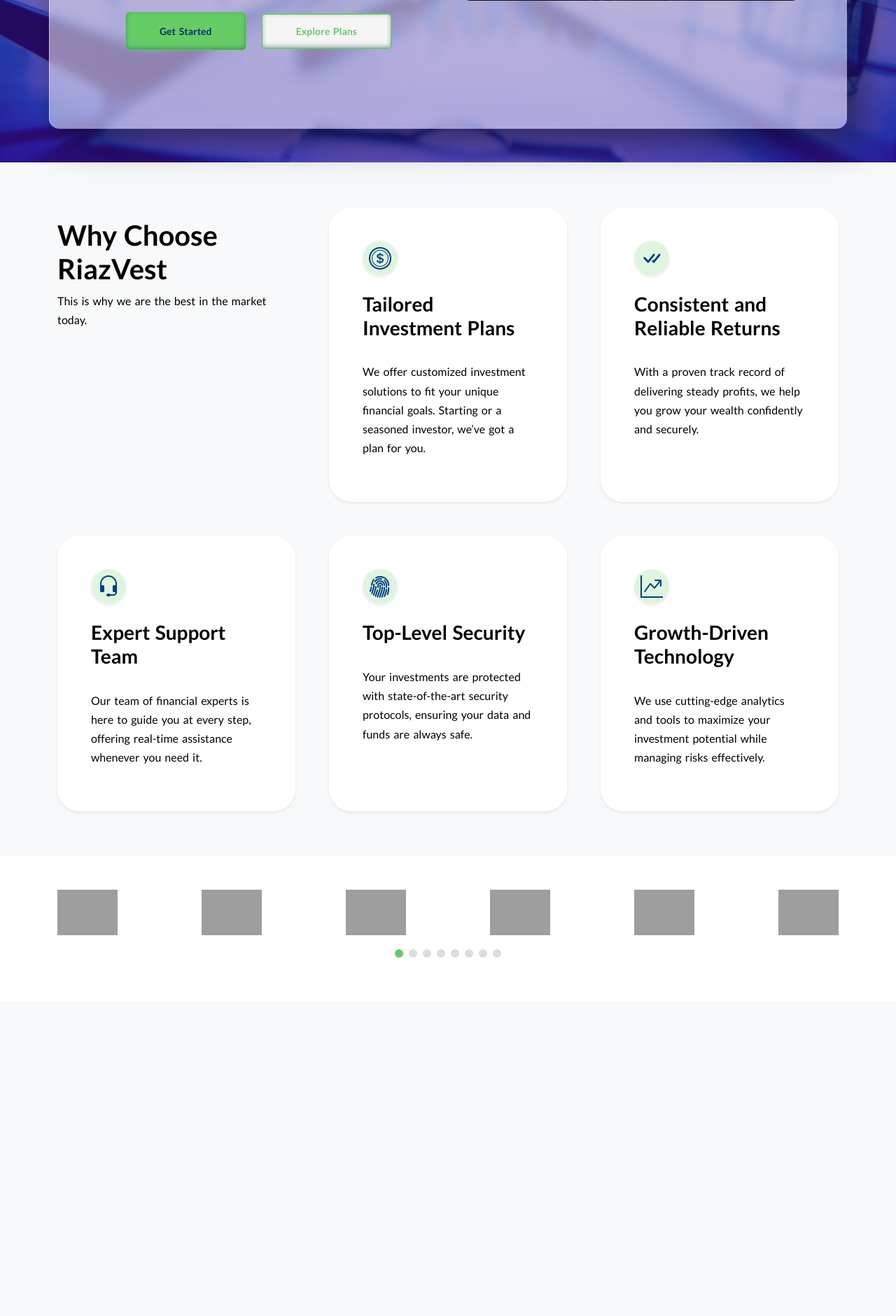
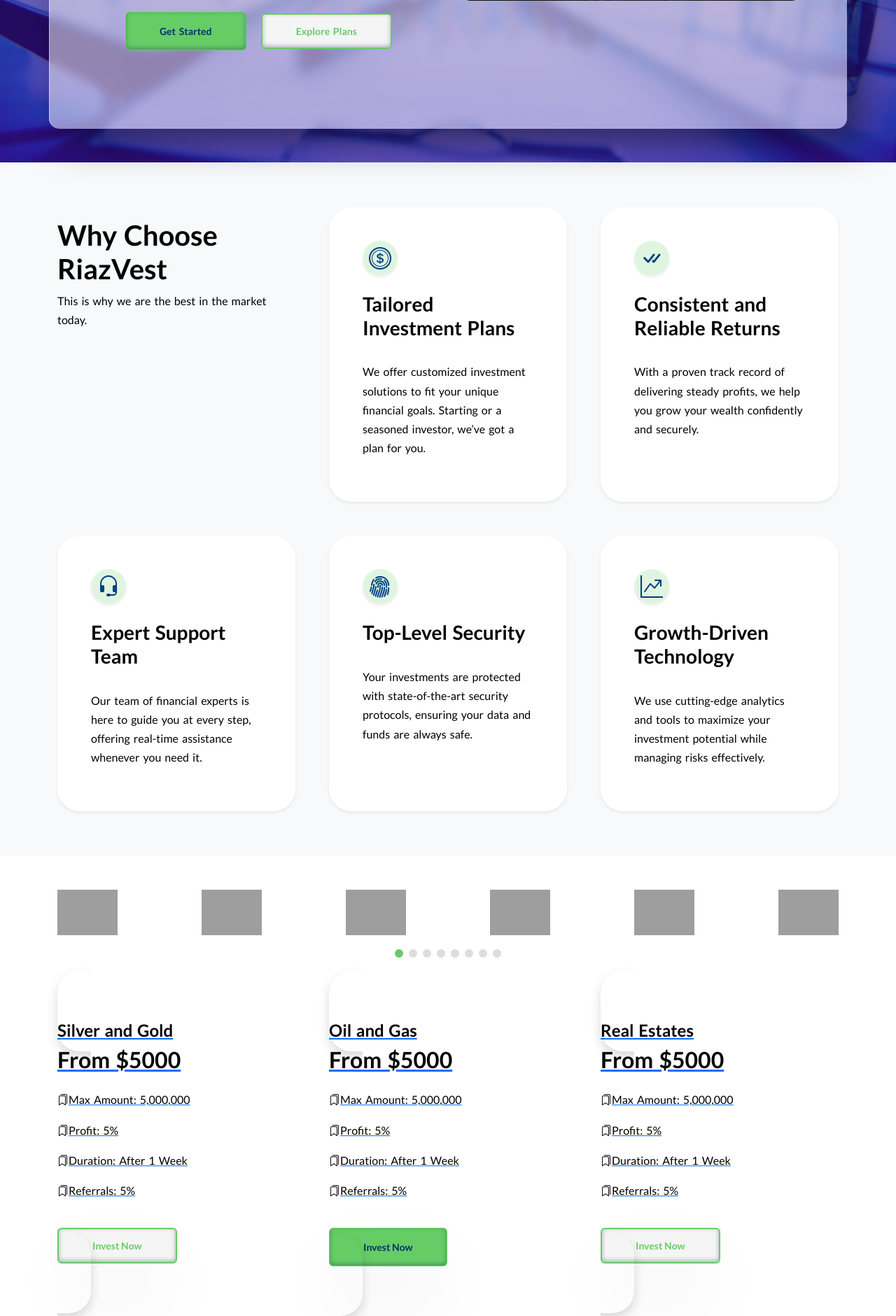
Before and after one commit to ndmichael/riazwealth, a Django app: page / in a window 1280 px wide. Shown: the part 759-2639 px from the top of the page at 70% size. Before the commit the page ends 2127 px from the top, so only its background shows below. Run offline with Django 5.2, Linux system fonts and the light colour scheme; some libraries are stand-ins or nearby versions; grey boxes are pictures that could not be loaded.

Commit message:
The investment plan section

```diff
--- a/pages/templates/pages/index.html
+++ b/pages/templates/pages/index.html
@@ -195,4 +195,108 @@
     </div>
   </section>
   <!-- End Clients Section -->
+
+  <!-- ==== Investment plans sections ===-->
+  <section id="investmentPlans">
+        <div class="container">
+            <section class="row g-5">
+
+                <article class="col-12 col-sm-6 col-md-4">
+                    <a href="#" class="plans p-5 shadow rounded-5" id="silver_gold">
+                        <div class="plan-details">
+                            <h4>Silver and Gold</h4>
+                            <h2>From $5000</h2>
+                            <div class="d-flex mt-4">
+                                <i class="bi bi-bookmarks"></i>
+                                <p>Max Amount: 5,000,000</p>
+                            </div>
+
+                            <div class="d-flex">
+                                <i class="bi bi-bookmarks"></i>
+                                <p>Profit: 5%</p>
+                            </div>
+
+                            <div class="d-flex">
+                                <i class="bi bi-bookmarks"></i>
+                                <p>Duration: After 1 Week</p>
+                            </div>
+
+                            <div class="d-flex">
+                                <i class="bi bi-bookmarks"></i>
+                                <p>Referrals: 5%</p>
+                            </div>
+
+                            <button class="btn btn-outline-1 mt-4">
+                                Invest Now
+                            </button>
+                        </div>
+                    </a>
+                </article>
+
+                <article class="col-12 col-sm-6 col-md-4">
+                    <a href="#" class="plans p-5 shadow rounded-5" id="oil-gas">
+                        <div class="plan-details">
+                            <h4>Oil and Gas</h4>
+                            <h2>From $5000</h2>
+                            <div class="d-flex mt-4">
+                                <i class="bi bi-bookmarks"></i>
+                                <p>Max Amount: 5,000,000</p>
+                            </div>
+
+                            <div class="d-flex">
+                                <i class="bi bi-bookmarks"></i>
+                                <p>Profit: 5%</p>
+                            </div>
+
+                            <div class="d-flex">
+                                <i class="bi bi-bookmarks"></i>
+                                <p>Duration: After 1 Week</p>
+                            </div>
+
+                            <div class="d-flex">
+                                <i class="bi bi-bookmarks"></i>
+                                <p>Referrals: 5%</p>
+                            </div>
+
+                            <button class="btn btn-1 mt-4">
+                                Invest Now
+                            </button>
+                        </div>
+                    </a>
+                </article>
+
+                <article class="col-12 col-sm-6 col-md-4">
+                    <a href="#" class="plans p-5 shadow rounded-5" id="realestates">
+                        <div class="plan-details">
+                            <h4>Real Estates</h4>
+                            <h2>From $5000</h2>
+                            <div class="d-flex mt-4">
+                                <i class="bi bi-bookmarks"></i>
+                                <p>Max Amount: 5,000,000</p>
+                            </div>
+
+                            <div class="d-flex">
+                                <i class="bi bi-bookmarks"></i>
+                                <p>Profit: 5%</p>
+                            </div>
+
+                            <div class="d-flex">
+                                <i class="bi bi-bookmarks"></i>
+                                <p>Duration: After 1 Week</p>
+                            </div>
+
+                            <div class="d-flex">
+                                <i class="bi bi-bookmarks"></i>
+                                <p>Referrals: 5%</p>
+                            </div>
+
+                            <button class="btn btn-outline-1 mt-4">
+                                Invest Now
+                            </button>
+                        </div>
+                    </a>
+                </article>
+            </section>
+        </div>
+  </section>
 {% endblock content %}
```
